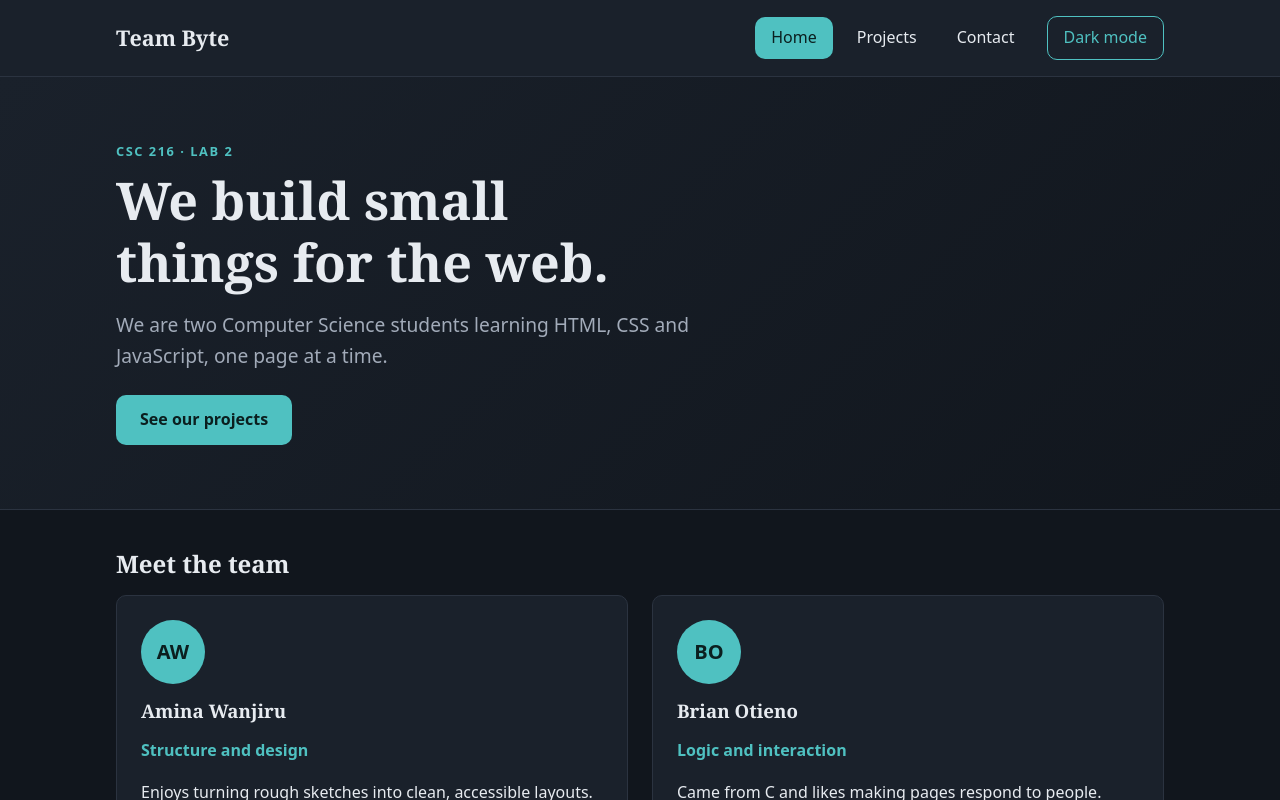
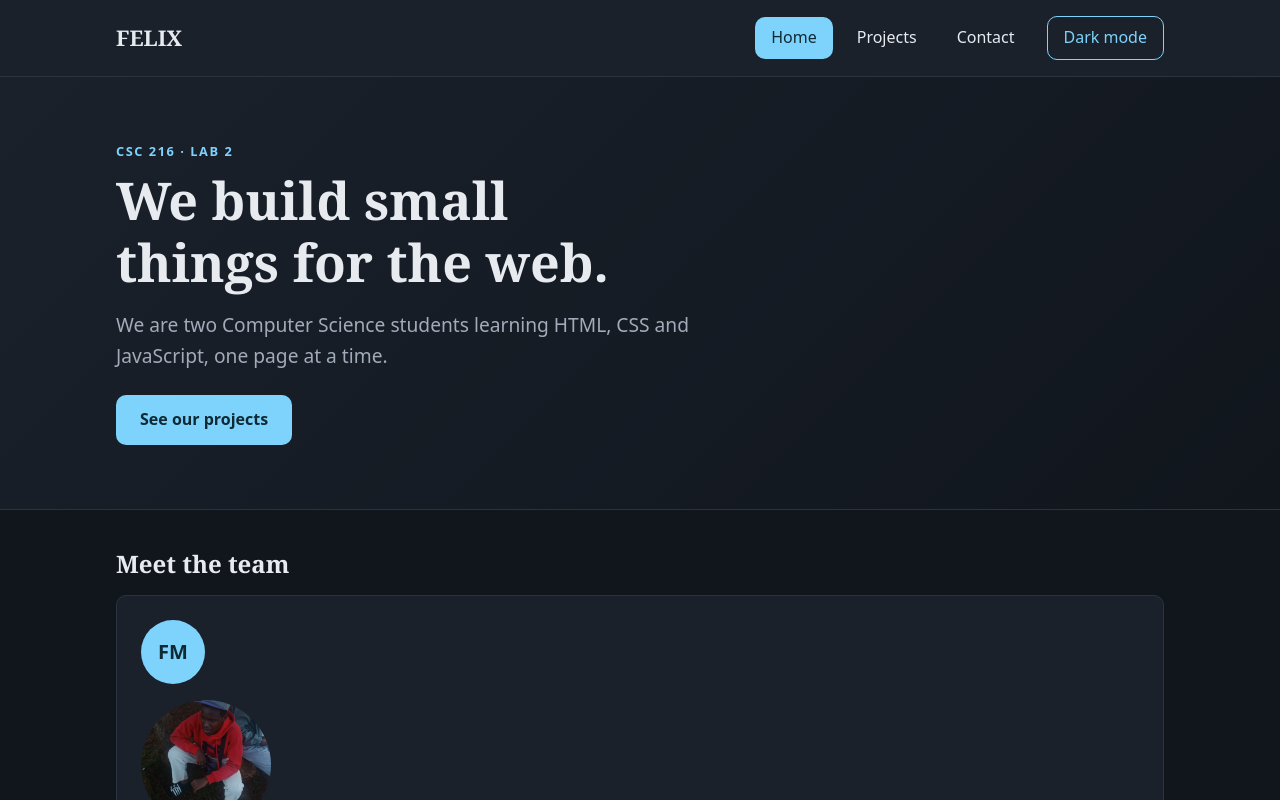
Before and after one commit to felixmugo/Team-website, a plain HTML site: page index.html in a window 1280 px wide. Both pictures are taken after a click on the button "Dark mode". Shown: the top 800 px of the page. Drawn offline with Linux system fonts and the light colour scheme.

Commit message:
Personalized the project

```diff
--- a/css/styles.css
+++ b/css/styles.css
@@ -9,8 +9,8 @@
   --color-surface: #ffffff;
   --color-text: #1c2430;
   --color-muted: #5a6474;
-  --color-primary: #0f6e6e;
-  --color-primary-dark: #0a5050;
+  --color-primary: #155E75;
+  --color-primary-dark: #134E4A;
   --color-on-primary: #ffffff;
   --color-border: #dde1e6;
   --color-error: #b3261e;
@@ -34,9 +34,9 @@ body.dark {
   --color-surface: #1a212b;
   --color-text: #e7ebf0;
   --color-muted: #a2abb9;
-  --color-primary: #4fc1c1;
-  --color-primary-dark: #83d8d8;
-  --color-on-primary: #0b1f1f;
+  --color-primary: #7DD3FC;
+  --color-primary-dark: #A7F3D0;
+  --color-on-primary: #102A35;
   --color-border: #2b3340;
   --color-error: #ff8a80;
   --color-success: #7ddc97;
@@ -472,3 +472,10 @@ textarea[aria-invalid="true"] {
     transition: none !important;
   }
 }
+
+.card img.avatar {
+  width: 130px;
+  height: 130px;
+  border-radius: 50%;
+  object-fit: cover;
+}
--- a/index.html
+++ b/index.html
@@ -3,8 +3,8 @@
 <head>
   <meta charset="UTF-8">
   <meta name="viewport" content="width=device-width, initial-scale=1.0">
-  <meta name="description" content="Team Byte: a CSC 216 web development pair.">
-  <title>Home | Team Byte</title>
+  <meta name="description" content="FELIX: a CSC 216 web development pair.">
+  <title>Home | FELIX</title>
   <link rel="stylesheet" href="css/styles.css">
   <script src="js/script.js" defer></script>
 </head>
@@ -13,7 +13,7 @@
 
   <header class="site-header">
     <div class="container header-inner">
-      <a class="logo" href="index.html">Team Byte</a>
+      <a class="logo" href="index.html">FELIX</a>
       <button class="nav-toggle" type="button" aria-expanded="false" aria-controls="site-nav">Menu</button>
       <nav id="site-nav" class="site-nav" aria-label="Main">
         <ul>
@@ -39,17 +39,13 @@
     <section class="container section" aria-labelledby="team-heading">
       <h2 id="team-heading">Meet the team</h2>
       <div class="team-grid">
+
         <article class="card">
-          <div class="avatar" aria-hidden="true">AW</div>
-          <h3>Amina Wanjiru</h3>
-          <p class="role">Structure and design</p>
-          <p>Enjoys turning rough sketches into clean, accessible layouts.</p>
-        </article>
-        <article class="card">
-          <div class="avatar" aria-hidden="true">BO</div>
-          <h3>Brian Otieno</h3>
-          <p class="role">Logic and interaction</p>
-          <p>Came from C and likes making pages respond to people.</p>
+          <div class="avatar" aria-hidden="true">FM</div>
+          <img src="images/felixmugo.jpeg" alt="Fellix Mugo" class="avatar">
+          <h3>Fellix Mugo</h3>
+          <p class="role">Logic and interaction and Structure and design</p>
+          <p>Designing web pages is one of my favorite things to do.</p>
         </article>
       </div>
     </section>
@@ -66,7 +62,7 @@
 
   <footer class="site-footer">
     <div class="container">
-      <p>© <span id="year">2026</span> Team Byte. Built for CSC 216.</p>
+      <p>© <span id="year">2026</span> FELIX. Built for CSC 216.</p>
     </div>
   </footer>
 </body>
--- a/js/script.js
+++ b/js/script.js
@@ -53,10 +53,25 @@ const projects = [
   { title: 'Tip calculator', category: 'js', description: 'Reads two inputs and updates the total as you type.' },
   { title: 'Accessible contact form', category: 'html', description: 'Labelled fields, helpful errors and keyboard-friendly controls.' },
   { title: 'Dark mode toggle', category: 'js', description: 'Switches the colour theme and remembers the choice.' },
-  { title: 'Flexbox navigation bar', category: 'css', description: 'A header that collapses into a menu button on small screens.' }
+  { title: 'Flexbox navigation bar', category: 'css', description: 'A header that collapses into a menu button on small screens.' },
+    {
+    title: 'Personal GitHub repository',
+    category: 'git',
+    description: 'A project repository used to practise Git commits, branches and version control.'
+  },
+  {
+    title: 'Portfolio website',
+    category: 'html',
+    description: 'A personal portfolio website showcasing projects, skills and contact information.'
+  }
 ];
 
-const categoryNames = { html: 'HTML', css: 'CSS', js: 'JavaScript' };
+const categoryNames = {
+  html: 'HTML',
+  css: 'CSS',
+  js: 'JavaScript',
+  git: 'Git'
+};
 
 const projectList = document.querySelector('#project-list');
 const projectCount = document.querySelector('#project-count');
```
Also changed, not shown: contact.html (+4 -4 lines), projects.html (+5 -4 lines), images/felixmugo.jpeg (added).
